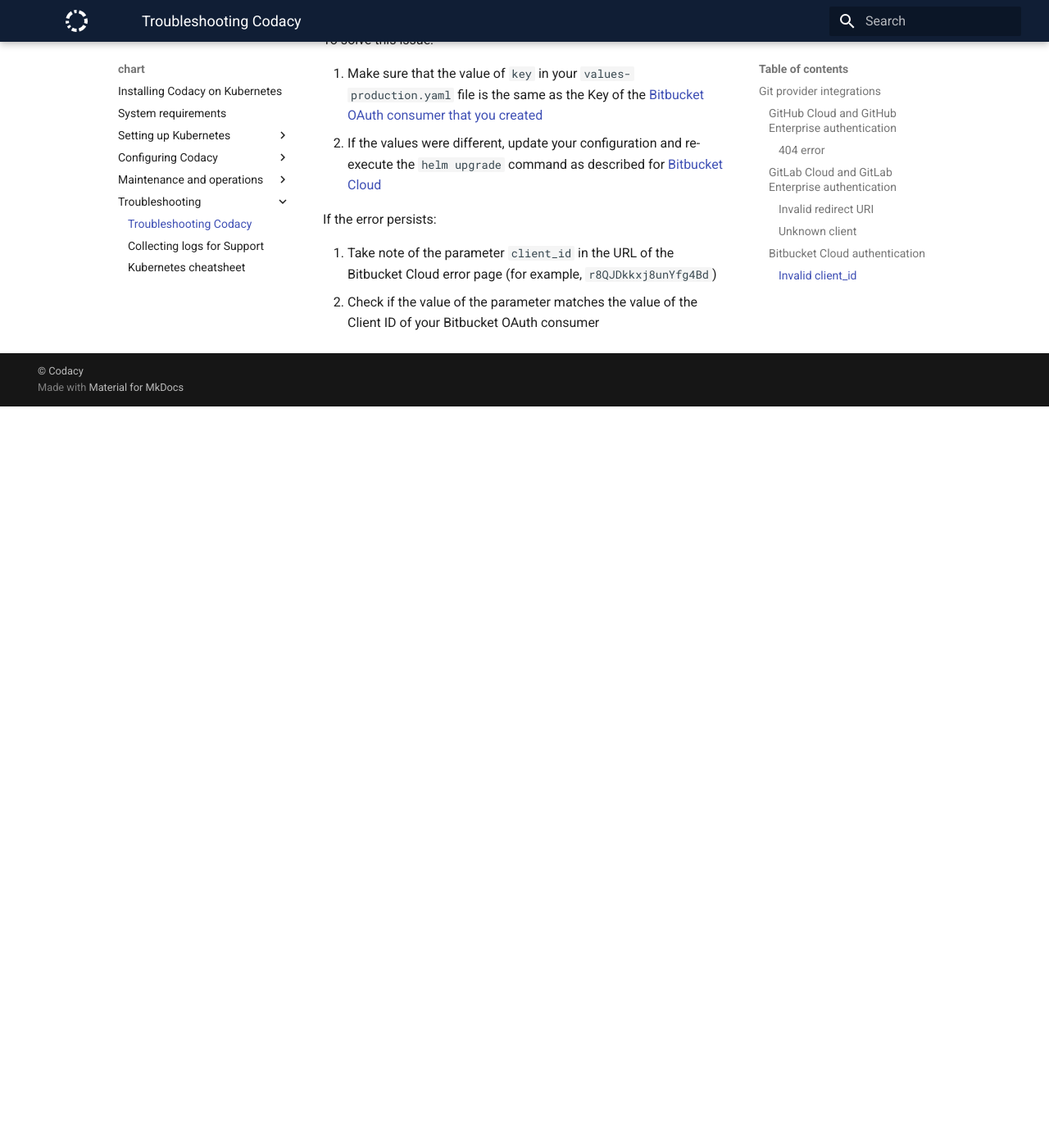
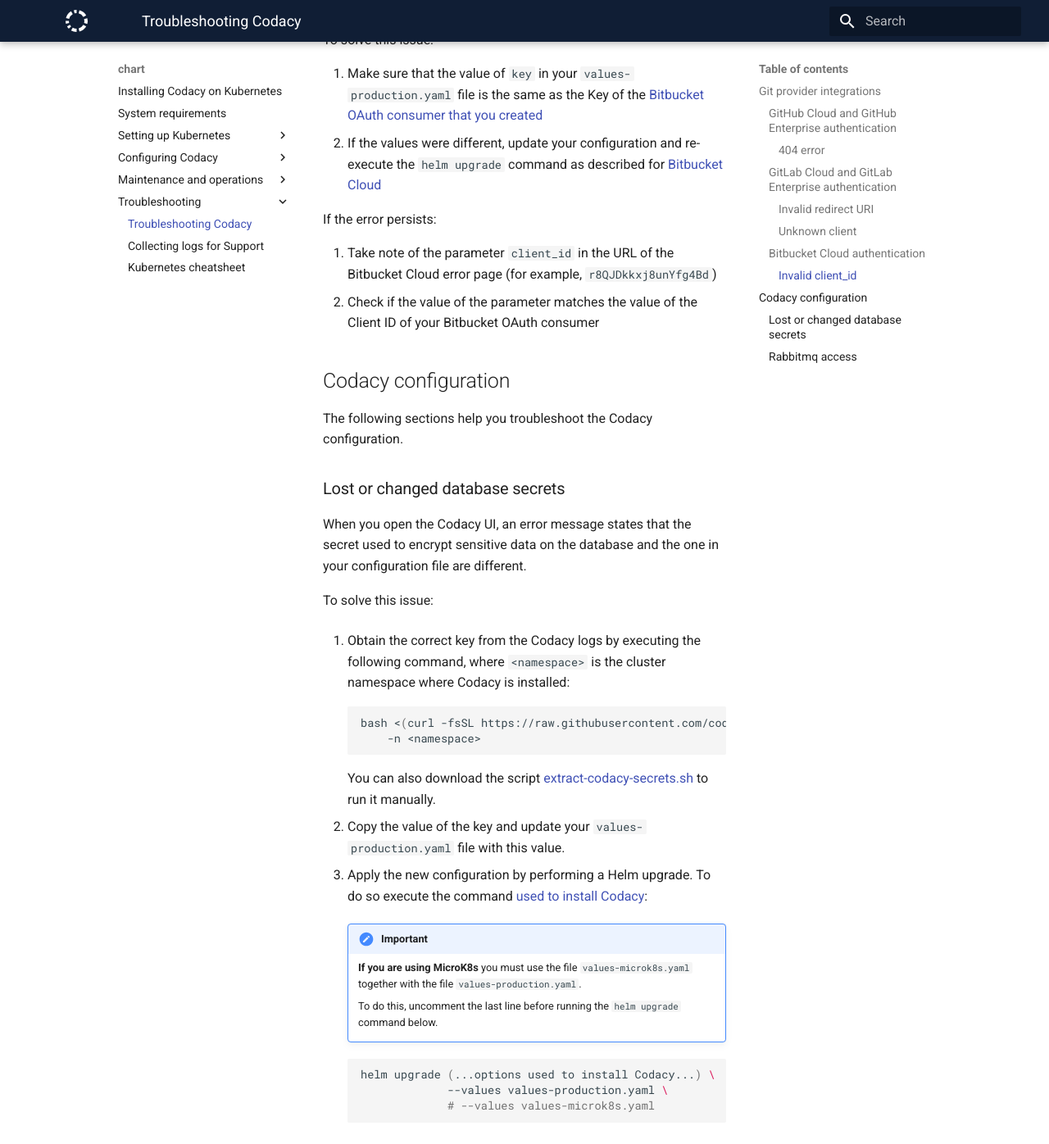
Before and after one commit to codacy/chart, an MkDocs documentation site: the page built from docs/troubleshoot/troubleshoot.md, in a window 1280 px wide and 1400 px high, scrolled down 3546 px. Shown: the top 1396 px of the window at 82% size. Built offline with MkDocs 1.6.1 and Material for MkDocs 9.7.7, drawn with Linux system fonts in a browser that asks for light colours; comment, search, counter and statistics services are not loaded; before the commit the page ends 4042 px from its top, so only the background shows below that; some of the changed text lies outside the part shown.

Commit message:
breaking: Change rabbitmq artifact

````diff
--- a/docs/troubleshoot/troubleshoot.md
+++ b/docs/troubleshoot/troubleshoot.md
@@ -91,3 +91,51 @@
 
 1.  Take note of the parameter `client_id` in the URL of the Bitbucket Cloud error page (for example, `r8QJDkkxj8unYfg4Bd`)
 2.  Check if the value of the parameter matches the value of the Client ID of your Bitbucket OAuth consumer
+
+## Codacy configuration
+
+The following sections help you troubleshoot the Codacy configuration.
+
+### Lost or changed database secrets {id="db-secrets"}
+
+When you open the Codacy UI, an error message states that the secret used to encrypt sensitive data on the database and the one in your configuration file are different.
+
+To solve this issue:
+
+1.  Obtain the correct key from the Codacy logs by executing the following command, where `<namespace>` is the cluster namespace where Codacy is installed:
+
+    ```bash
+    bash <(curl -fsSL https://raw.githubusercontent.com/codacy/chart/master/docs/troubleshoot/extract-codacy-secrets.sh) \
+        -n <namespace>
+    ```
+
+    You can also download the script [extract-codacy-secrets.sh](extract-codacy-secrets.sh) to run it manually.
+
+2.  Copy the value of the key and update your `values-production.yaml` file with this value.
+
+3.  Apply the new configuration by performing a Helm upgrade. To do so execute the command [used to install Codacy](../index.md#helm-upgrade):
+
+    !!! important
+        **If you are using MicroK8s** you must use the file `values-microk8s.yaml` together with the file `values-production.yaml`.
+
+        To do this, uncomment the last line before running the `helm upgrade` command below.
+
+    ```bash
+    helm upgrade (...options used to install Codacy...) \
+                 --values values-production.yaml \
+                 # --values values-microk8s.yaml
+    ```
+
+### Rabbitmq access
+
+We use `rabbitmq` as an internal queue of events between our components.
+
+Should you need to access the `rabbitmq` dashboard, you need to do the following:
+
+1.  Create a `port-forward` from the rabbitmq pod to you local machine with:
+
+    ```bash
+        kubectl port-forward $(kubectl get pods --namespace=$NAMESPACE | grep codacy-rabbitmq-ha-0 | tail -n 1 | awk '{print $1}') 15672:15672 --namespace=$NAMESPACE
+    ```
+
+2.  Access the web ui through `localhost:15672`. You can use the login credentials that you configured on your `values-production.yaml`.
````
Also changed, not shown: 9 other files.
